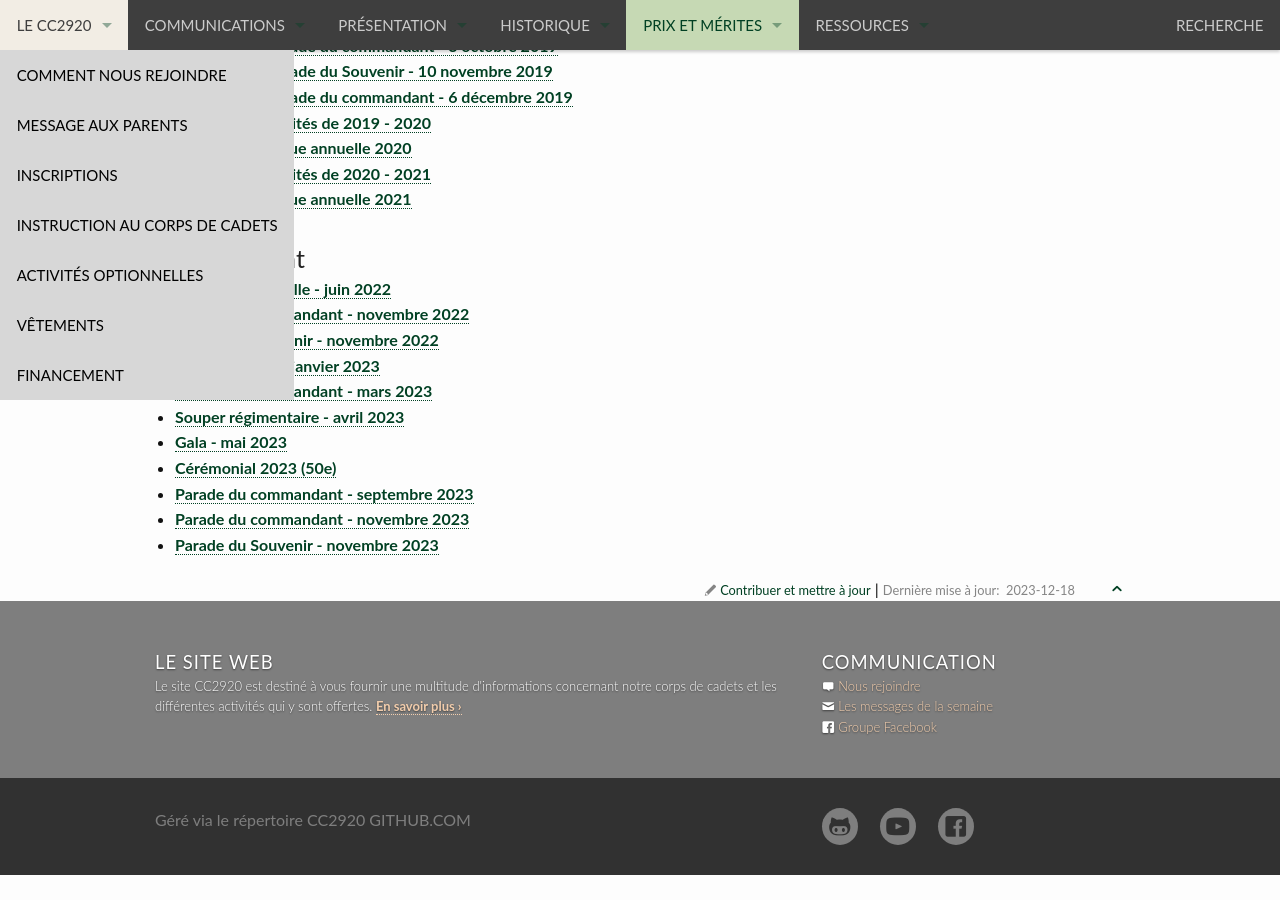
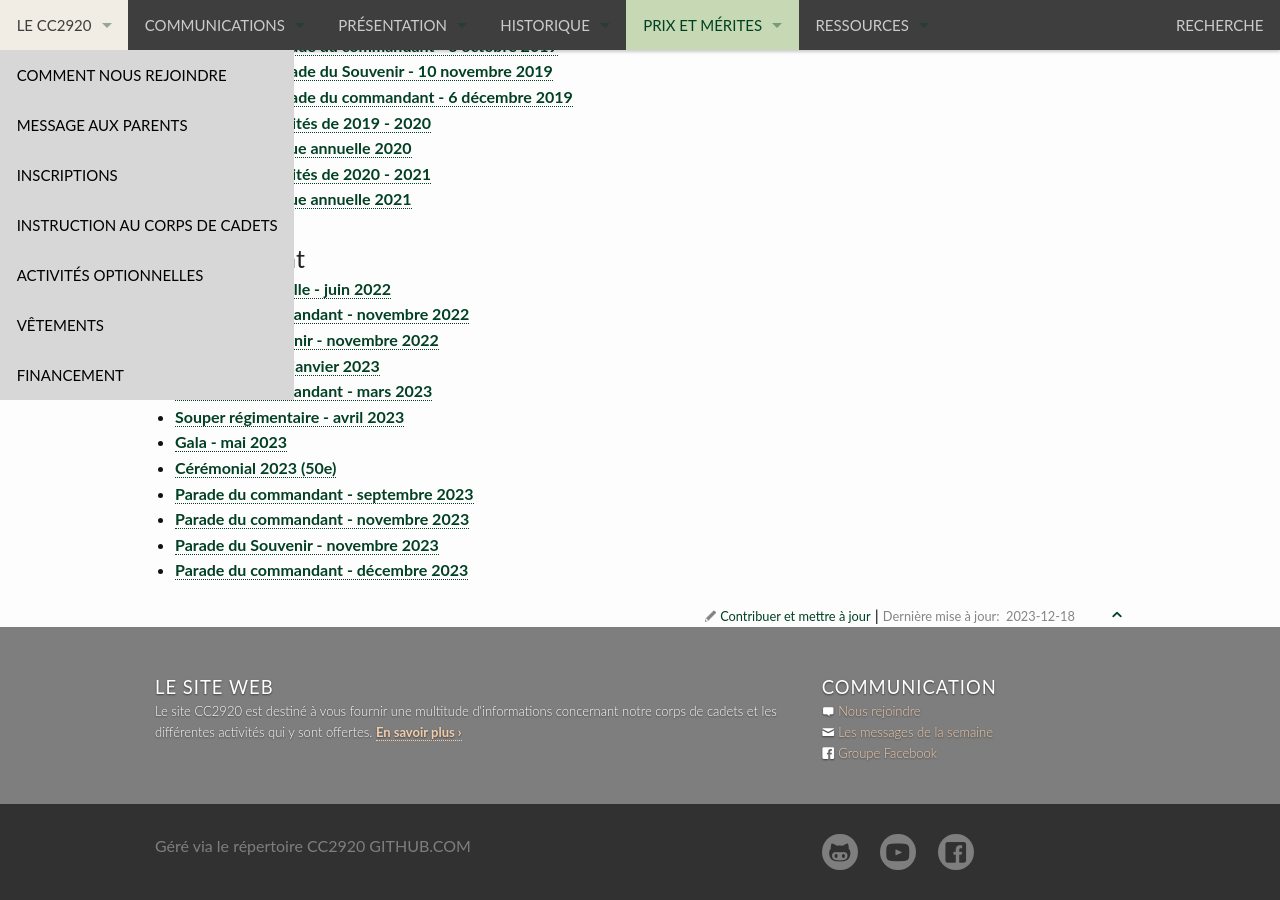
Before and after one commit to CC2920/web, a Jekyll site: the page built from _prix/photos.md, in a window 1280 px wide and 900 px high, scrolled down 4237 px. Built offline with Jekyll 4.4.1, drawn with Linux system fonts in a browser that asks for light colours; before the commit the page ends 5112 px from its top, so only the background shows below that.

Commit message:
Update photos.md - parade du commandant dec. 2023

```diff
--- a/_prix/photos.md
+++ b/_prix/photos.md
@@ -169,3 +169,4 @@ title: "Galerie de photos"
 * [Parade du commandant - septembre 2023](https://photos.app.goo.gl/iBau7ejWwCGdvKuGA)
 * [Parade du commandant - novembre 2023](https://photos.app.goo.gl/NGBgJUqdrbdvoLab8)
 * [Parade du Souvenir - novembre 2023](https://photos.app.goo.gl/iyeY7XVQ6BJ5TLp59)
+* [Parade du commandant - décembre 2023](https://photos.app.goo.gl/Duu3LivrV69jXgTx5)
```
